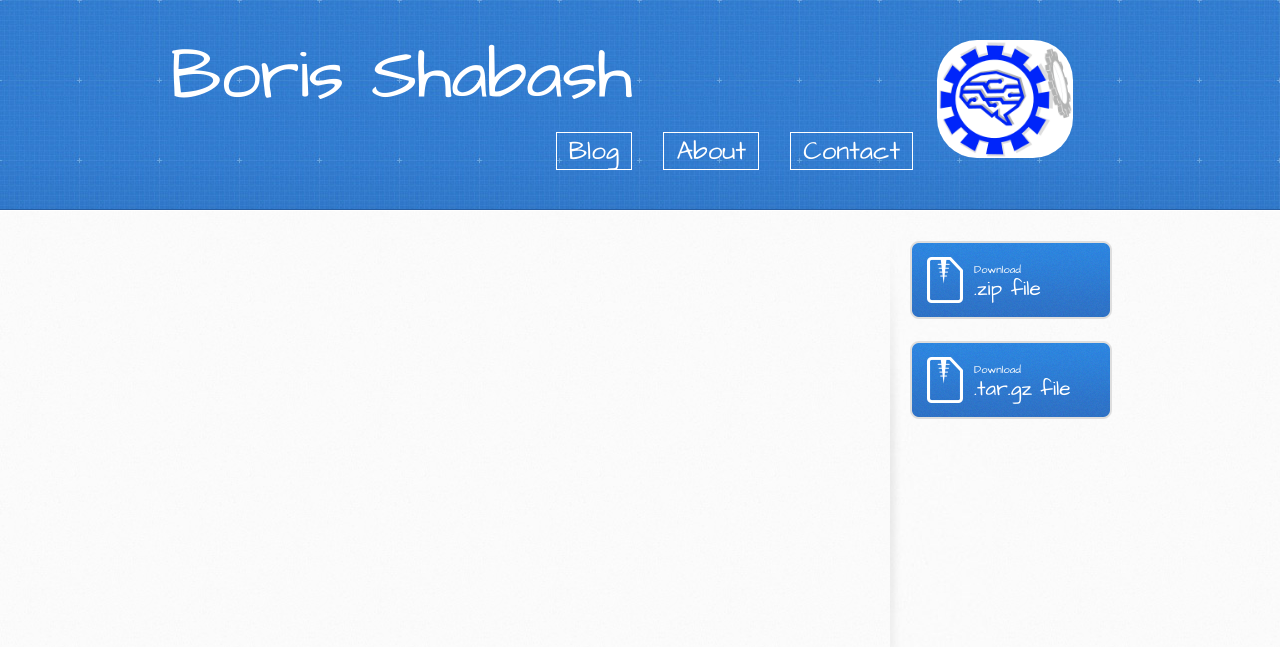
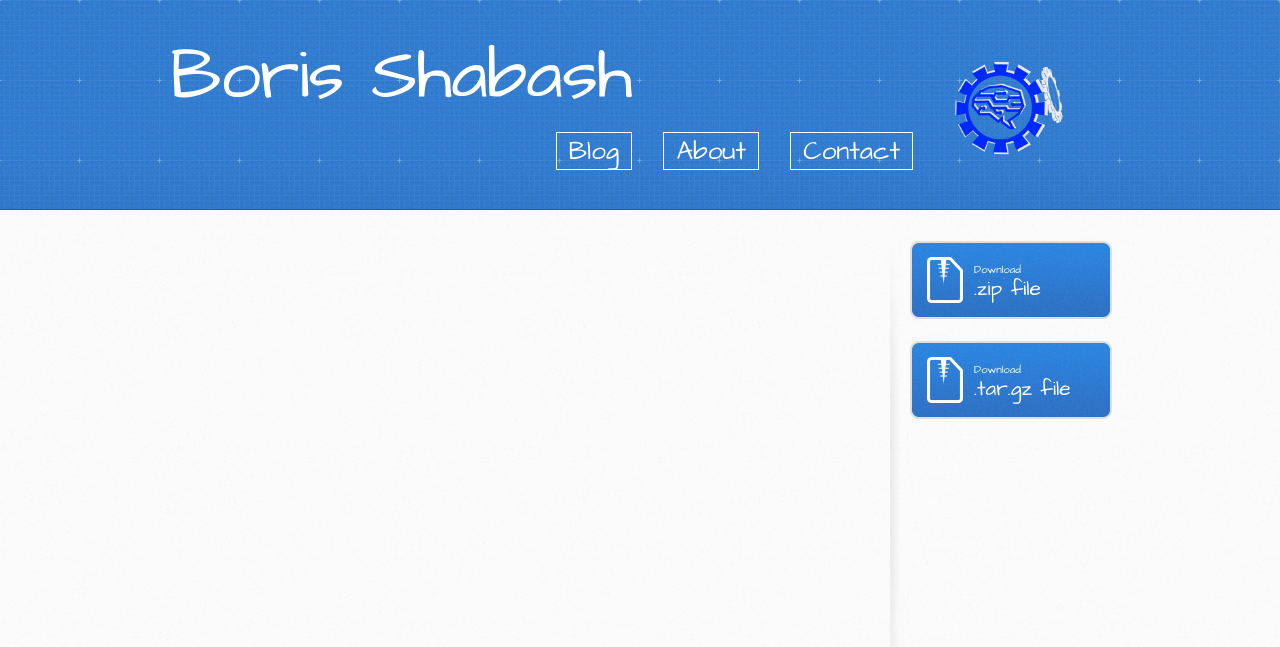
Before and after one commit to bshabashFD/bshabashFD.github.io_old2, a Jekyll site: the page built from index.md, in a window 1280 px wide. Shown: the top 647 px of the page. Built offline with Jekyll 4.4.1, drawn with Linux system fonts in a browser that asks for light colours.

Commit message:
Update _config.yml

```diff
--- a/_config.yml
+++ b/_config.yml
@@ -5,4 +5,4 @@ google_analytics:
 theme: jekyll-theme-architect
 
 #avatar: https://raw.githubusercontent.com/barryclark/jekyll-now/master/images/jekyll-logo.png
-avatar: /assets/images/logo4noalpha.png
+avatar: /assets/images/logo5.png
```
